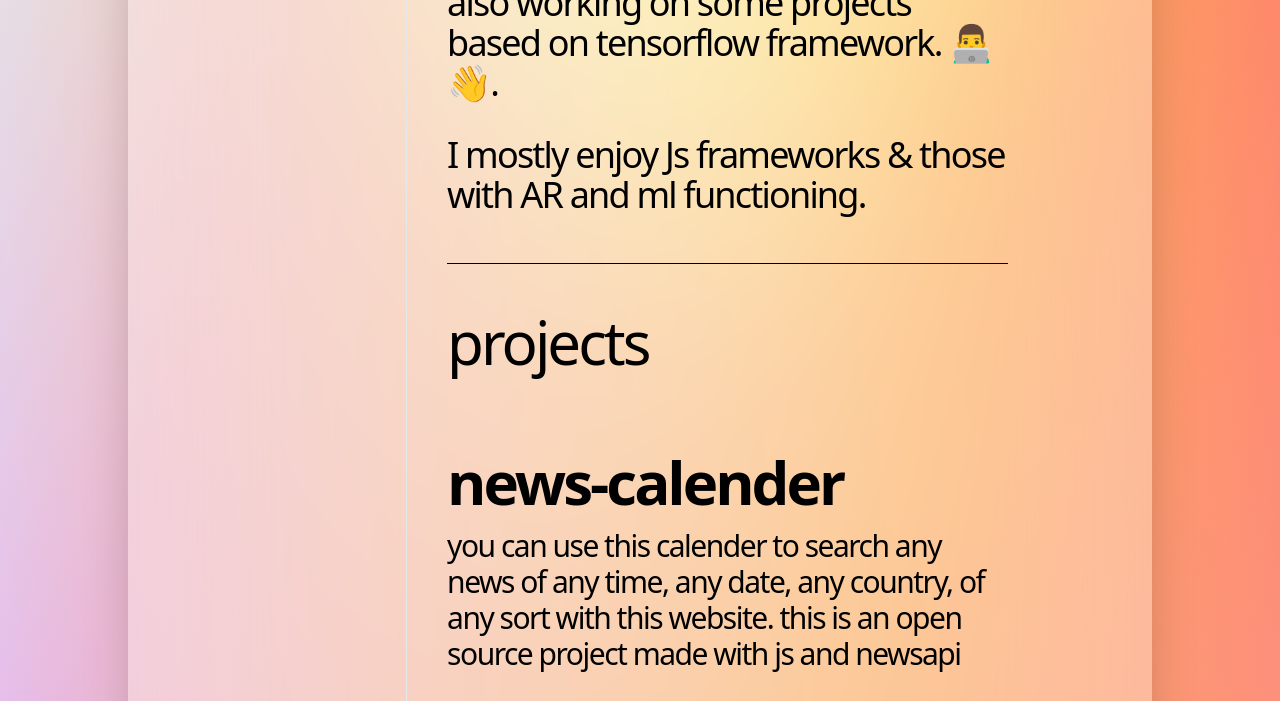
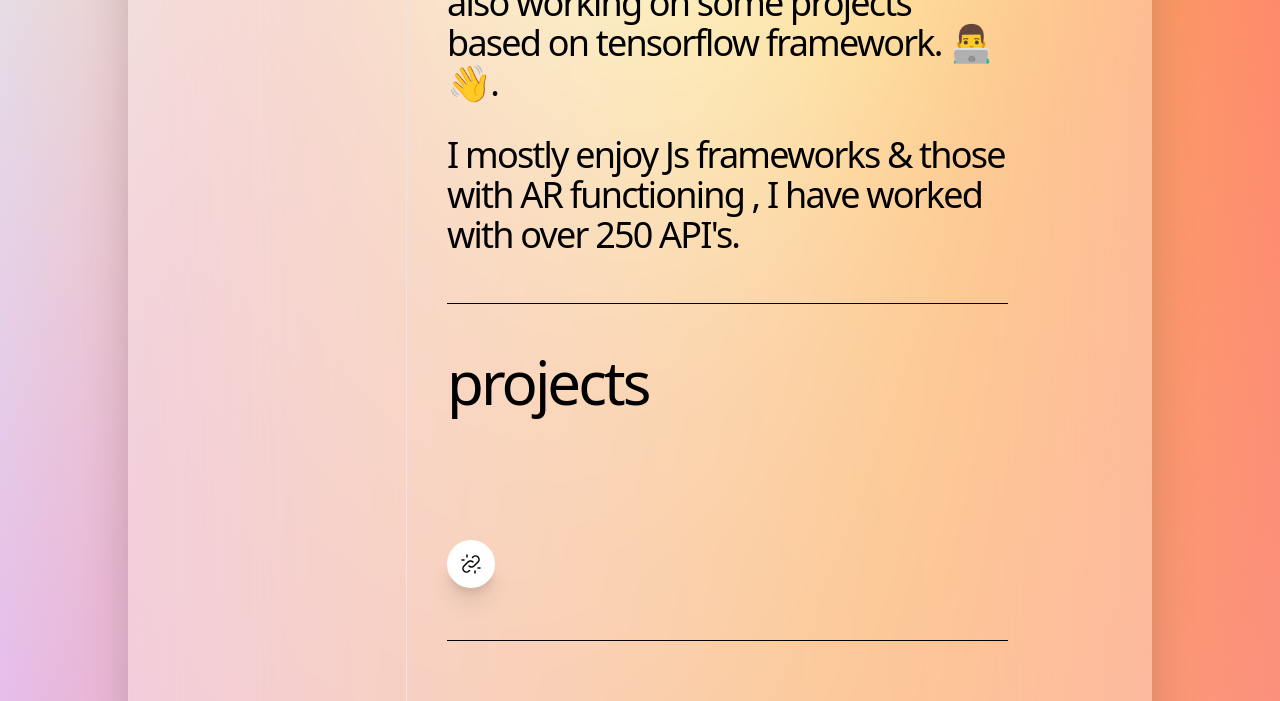
Before and after one commit to arya-null/arya-null.github.io, a plain HTML site: page index.html in a window 1280 px wide. Shown: the part 710-1411 px from the top of the page. Drawn offline with nearby package versions, Linux system fonts and the light colour scheme.

Commit message:
Update index.html

```diff
--- a/index.html
+++ b/index.html
@@ -63,7 +63,7 @@ background-blend-mode: lighten, overlay, lighten, screen, normal;">
 	                                 I am currently learning and working on react js, angular, react native ,I am also working on some projects based on tensorflow framework. 👨‍💻👋.
 	                                    </p>
 	                                    <p class="py-4 text-4xl font-light leading-none tracking-tighter text-black text-shadow-xl md:text-4xl 2xl:text-3xl">
-	                                        I mostly enjoy Js frameworks & those with AR and ml functioning.
+	                                        I mostly enjoy Js frameworks & those with AR functioning , I have worked with over 250 API's.
 	                                    </p>
 	                                </div>
 	                            </div>
@@ -83,12 +83,12 @@ background-blend-mode: lighten, overlay, lighten, screen, normal;">
 
 
 	                                    <h2 id="card-title"class="mt-20 text-3xl font-black leading-none tracking-tighter text-black lowercase text-shadow-xl md:text-6xl">
-	                                      news-calender
+
 	                                    </h2>
 	                                    <p id="card-desp"class="py-4 text-4xl font-light leading-none tracking-tighter text-black lowercase text-shadow-xl md:text-3xl 2xl:text-4xl">
-	                                        You can use this calender to search any news of any time, any date, any country, of any sort with this website. This is an open Source project made with Js and NewsAPI
+
 	                                    </p>
-	                                   	 <a id="card-link"href="https://arya-null.github.io/news-calender" target="_blank"
+	                                   	 <a id="card-link"href="" target="_blank"
 		                                        class="tracking-wide duration-500 ease-in-out rounded-full shadow-lg trnsition">
 		                                        <div
 		                                            class="inline-flex items-center justify-center flex-shrink-0 w-12 h-12 mt-4 mb-5 text-black bg-white rounded-full shadow-xl hover:bg-white hover:text-black focus:shadow-none focus:shadow-outline focus:outline-none focus:ring-2 ring-offset-current ring-offset-2">
@@ -139,7 +139,7 @@ background-blend-mode: lighten, overlay, lighten, screen, normal;">
 	                                   <br>
 • 👨‍💻 I am currently working on android AR projects on rn framework with tfjs and also working with react js, angular js and react native , I am also working on UI UX designing
 <br>
-• 🏋️‍♂️AboutMe: I love building apps, designing Ui's and working with AR technology, Like Making The best time out of the Waste, And focus more on productivity.
+• 🏋️‍♂️AboutMe: I love building apps, designing Ui's and working with AR technology and like working in different kinds of API's, Like Making The best time out of the Waste, And focus more on productivity.
 <br>
 • pronouns: he/him
 	                                    </p>
```
